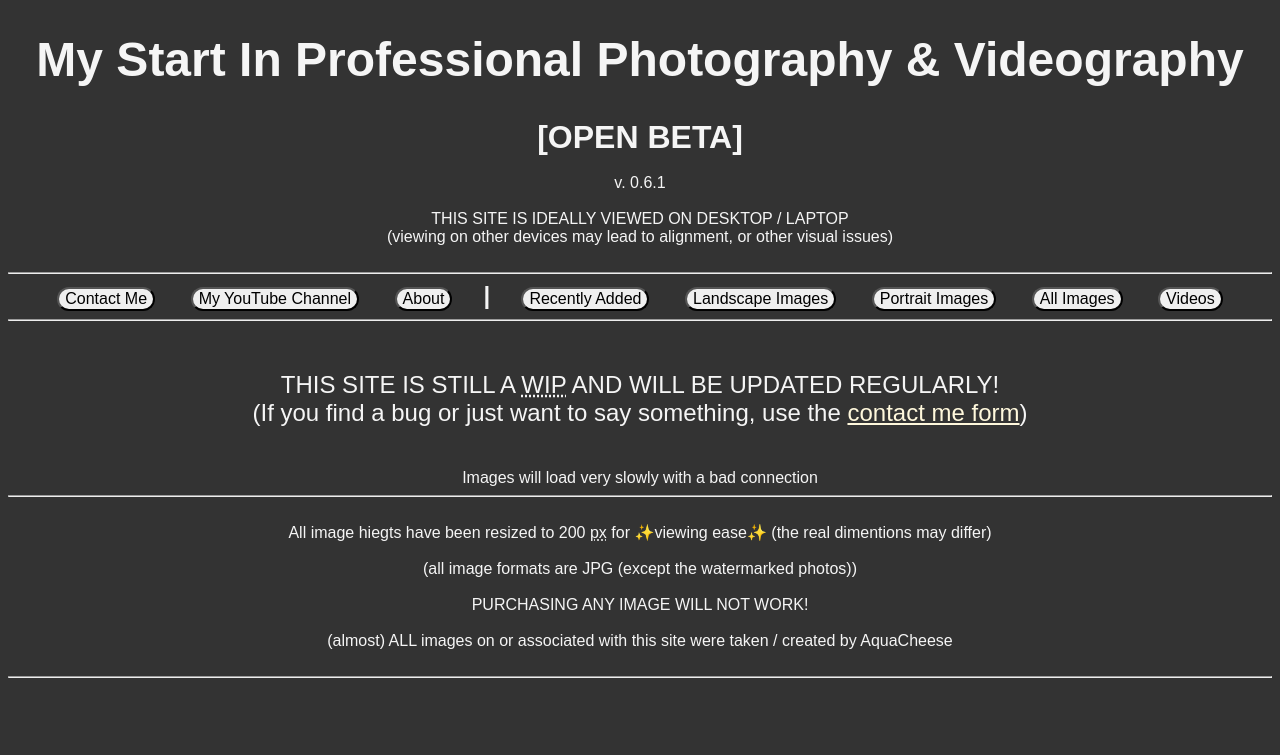
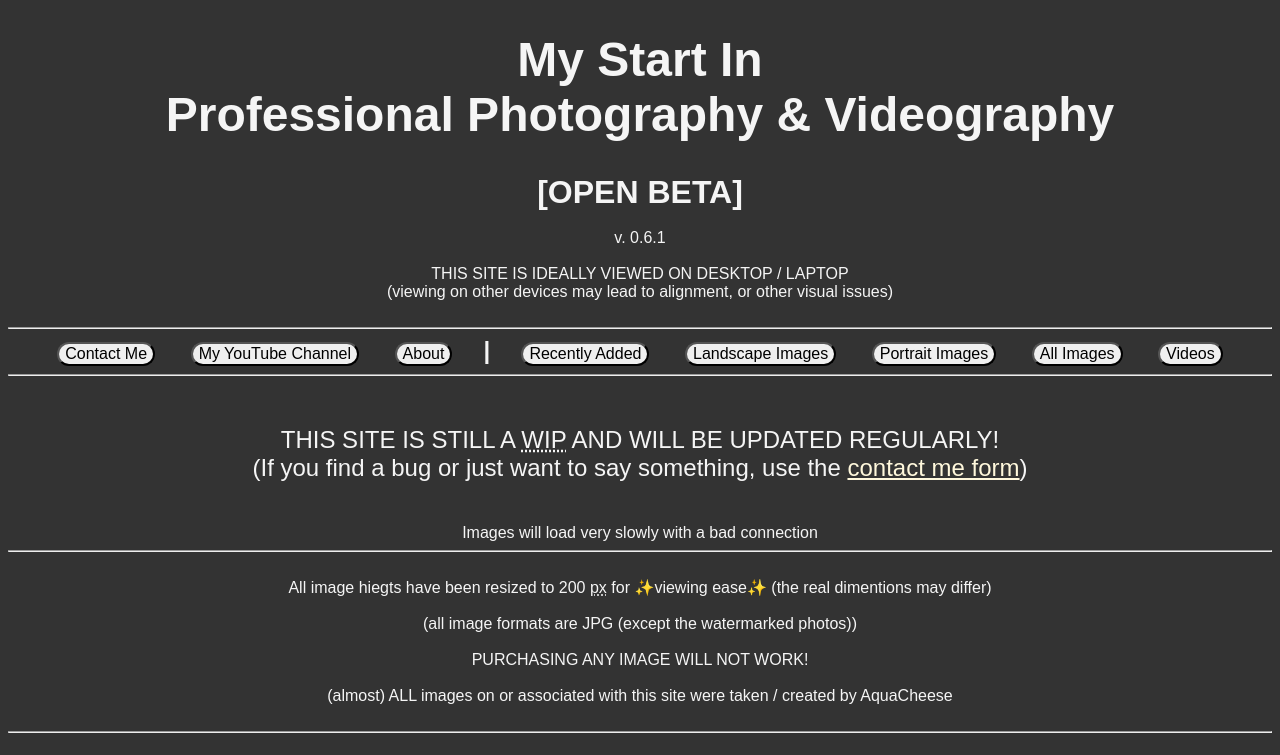
Before and after one commit to AquaCheese/aquacheese-photo, a plain HTML site: page index.html in a window 1280 px wide. Shown: the top 755 px of the page. Drawn offline with Linux system fonts and the light colour scheme.

Commit message:
Update index.html

```diff
--- a/index.html
+++ b/index.html
@@ -77,7 +77,7 @@
         </style>
     </head>
     <body>
-        <b><h1 style="font-size: xxx-large;">My Start In Professional Photography & Videography</h1></b>
+        <b><h1 style="font-size: xxx-large;">My Start In <br> Professional Photography & Videography</h1></b>
         <b style="font-size: xx-large;">[OPEN BETA]</b>
         <br><br>
         v. 0.6.1
```
